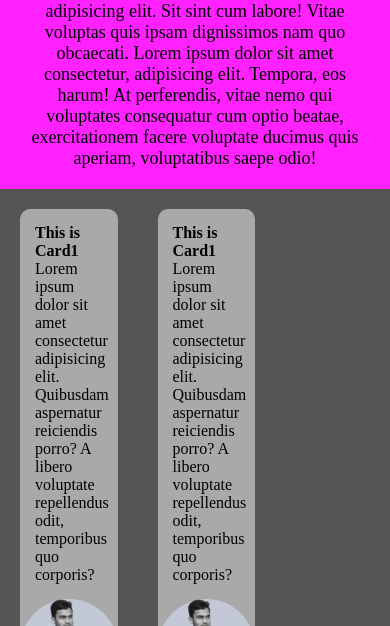
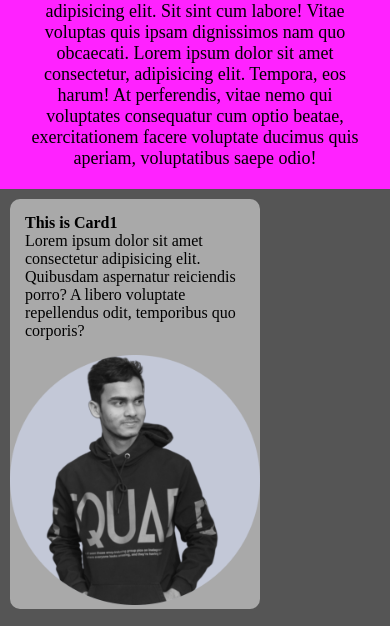
Before and after one commit to Mustakahmmed-dev/sample-project1, a plain HTML site: page index.html in a window 390 px wide. Shown: the part 148-774 px from the top of the page. Drawn offline with Linux system fonts and the light colour scheme.

Commit message:
Updated to responsive cards

```diff
--- a/index.css
+++ b/index.css
@@ -24,17 +24,16 @@
 /* Here is the gallery */
 .gallery{
     width: 100%;
-    box-sizing: border-box;
     background-color: #555;
     display: flex;
     flex-wrap: wrap;
 }
 .card{
-    width:25%;
+    width:250px;
     box-sizing: border-box;
     background-color: darkgray;
     border-radius: 10px;
-    margin: 20px;
+    margin: 10px;
 }
 .card .card-desc{
     width: 100%;
```
